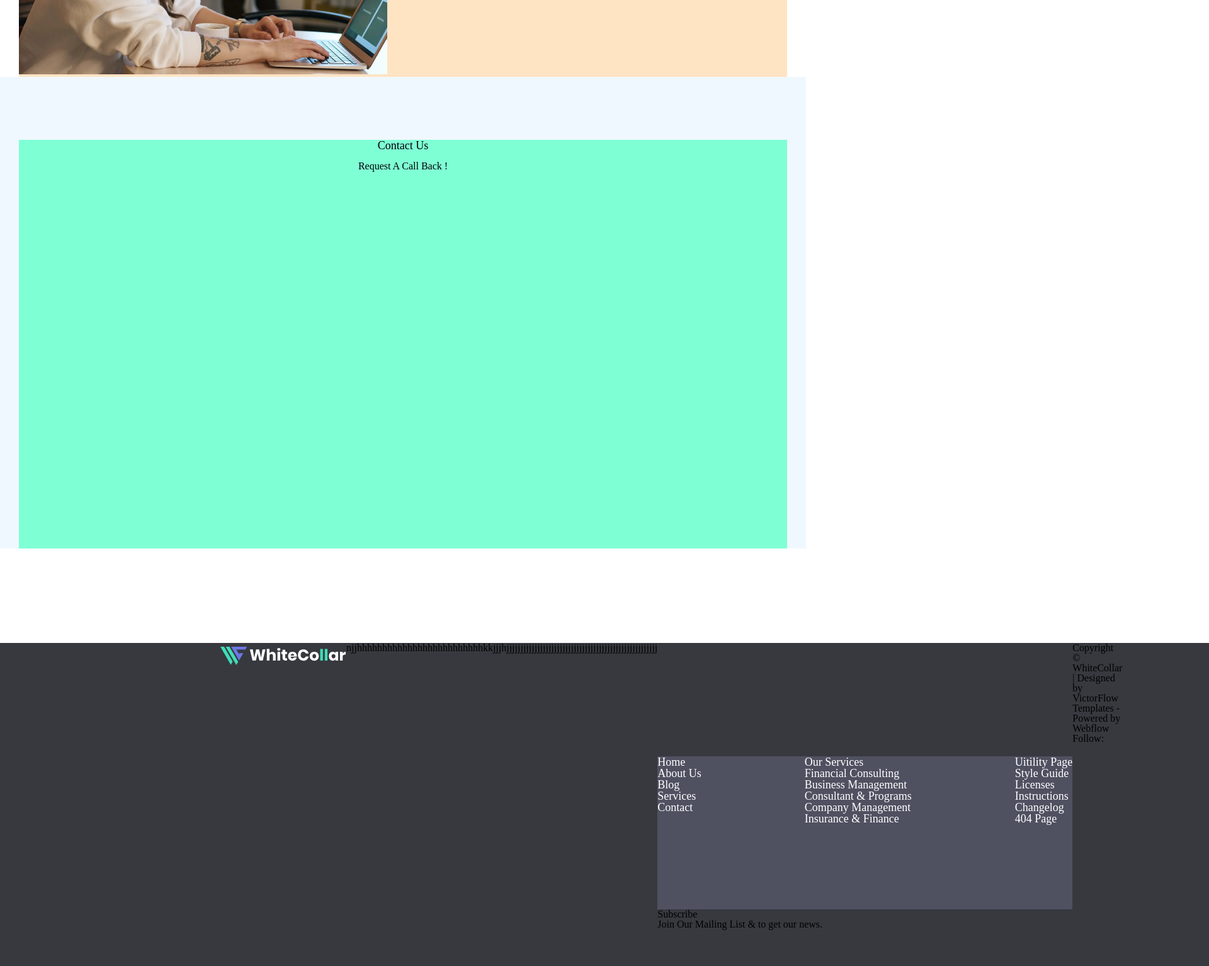
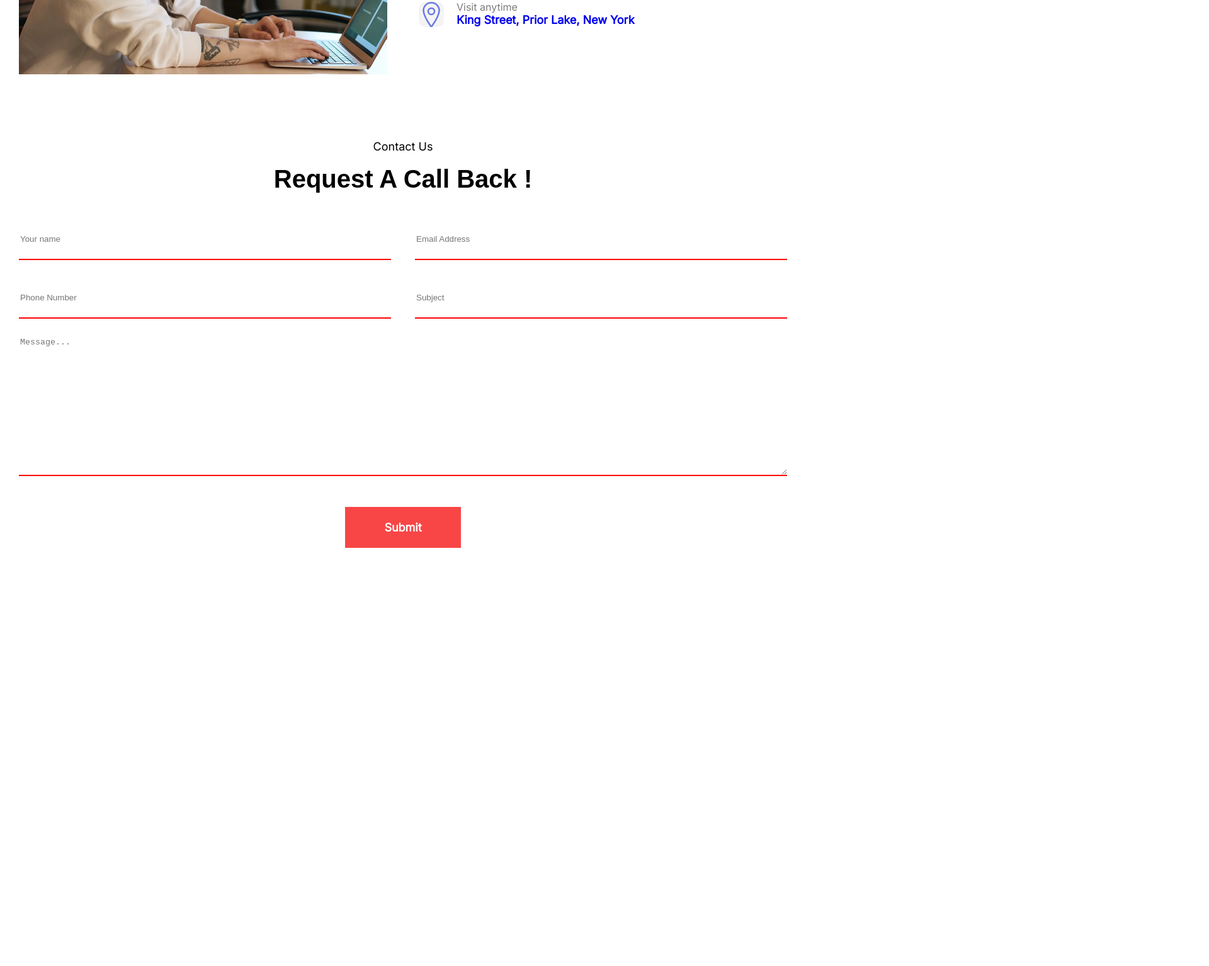
Before and after one commit to Nia-gabunia0/Niako-11, a plain HTML site: page index.html in a window 1280 px wide. Shown: the part 1134-2668 px from the top of the page at 63% size, 1920 px wide, since content can reach past the window. After the commit the page ends 2045 px from the top, so only its background shows below. Drawn offline with Linux system fonts and the light colour scheme.

Commit message:
Homework-11

```diff
--- a/css/media.css
+++ b/css/media.css
@@ -0,0 +1,57 @@
+@media (max-width:1220px){
+    .header-wraper{
+        max-width: 1220px;
+
+    }
+    .ul-item{
+        max-width: 1220px;
+        width: 90%;
+    }
+    .active{
+        display: none;
+    }
+    .button{
+        display: none;
+    }
+    .back-photo{
+        max-width: 1920;
+        width: 100%;
+    }
+    .back-photo-blar{
+        display: none;
+    }
+    .sect1-container{
+        display: flex;
+        flex-direction: column;
+        height: 600px;
+    }
+    .picture{
+        max-width: 1220px;
+        width: 100%;
+        justify-content: center;
+        background-repeat: no-repeat;
+    }
+    .text{
+        margin-top: 50px;
+        width: 100%;
+    }
+    .form-box{
+        max-width: 1220px;
+        width: 100%;
+        margin: 0 auto;
+    }
+    .input-info [type="text"],[type="email"],[type="tel"] {
+        outline: auto;
+        border-bottom: none;
+    }
+    .textarea{
+        max-width: 590px;
+        width: 100%;
+        border-radius: 10px;
+        outline: auto;
+        border-bottom: none;
+    }
+    .form-button{
+        margin-left: 30%;
+    }
+}
--- a/css/style.css
+++ b/css/style.css
@@ -1,6 +1,5 @@
-.header-wraper{  background-color: aquamarine;
-}
-.div-navigation{   background-color: #878fdd;
+/*Header*/
+.div-navigation{
     display: flex;
     justify-content: center;
     align-items: center;
@@ -21,6 +20,9 @@
     padding: 24px;
     font-family: 'Inter', sans-serif;
 }
+.button:hover {
+    background-color: #F84646;
+}
 .back-photo{
     background-image: url(../images/Photo.png);
     background-repeat: no-repeat;
@@ -35,7 +37,7 @@
     background-image: url(../images/Background.png);
     width: 828px;
     height: 458px;
-    top: 161px;
+    top: 160px;
     position: absolute;
     z-index: 2;
 }
@@ -54,6 +56,7 @@
     font-weight: 700;
     font-size: 60px;
 }
+/*Section1*/
 .section1{
     display: flex;
     justify-content: center;
@@ -61,7 +64,6 @@
     margin-top: 180px;
 }
 .sect1-container{
-    background-color: bisque;
     width: 1220px;
     height: 458px;
     display: flex;
@@ -74,12 +76,14 @@
     height: 454px;
 }
 .text{
+    margin-top: 15px;
     width: 585px;
     height: 454px;
 }
 .text h5{
     font-weight: 500;
     font-size: 18px;
+    font-family: 'Inter', sans-serif;
 
 }
 .text h2{
@@ -87,72 +91,115 @@
     font-size: 40px;
     margin-top: 16px;
     margin-bottom: 11px;
+    font-family: 'Poppins', sans-serif;
+
 }
 .text p{
     font-weight: 400;
     font-size: 18px;
     line-height: 26.31px;
+    font-family: 'Inter', sans-serif;
 }
+.icons-box{
+    display: flex;
+    flex-direction: column;
+    row-gap: 30px;
+    margin-top: 30px;
+}
+.icons-box h4{
+    margin-left: 10px;
+    color: #7D7D7D;
+    font-weight: 400;
+    font-size: 16px;
+    font-family: 'Inter', sans-serif;
+}
+.icons-box p{
+    margin-left: 10px;
+    font-weight: 600;
+    font-size: 18px;
+    color: #37393F;
+    font-family: 'Inter', sans-serif;
 
-/* bottom*/
-.section2{background-color: aliceblue;
+}
+.icons-info{
     display: flex;
-    justify-content: center;
-    align-self: center;
+    width: 360px;
+    height: 48px;
 }
-.sect1-container2{   background-color: aquamarine;
+.icons-info img{
+    background-color: #F4F4F4;
+    border-radius: 10px;
+    width: 40px;
+    height: 40px;
+}
+.div-txt{
+    margin-left: 10px;
+    width: 300px;
+    height: 48px;
+}
+/*FORM STYLES*/
+.form-box{
     width: 1220px;
     height: 649px;
-    display: flex;
-    justify-content: space-between;
+    margin: 0 auto;
     margin-top: 100px;
+    margin-bottom: 40px;
 }
-.text2{text-align: center;
-    width: 431px;
-    height: 86px;
-    margin-left: 394.5px;
+.form-texts{
+    text-align: center;
+    margin-bottom: 40px;
 }
-.text2 h4{
+.form-texts h5{
     font-weight: 500;
     font-size: 18px;
+    line-height: 21.78px;
     margin-bottom: 16px;
+    font-family: 'Inter', sans-serif;
 }
-text2 h2{
+.form-texts h2{
     font-weight: 700;
     font-size: 40px;
     line-height: 48.4px;
+    font-family: 'Manrope', sans-serif;
 }
-
-
-
-/*footer*/
-.footer{
-    background-color:#37393F;
-    width: 1920px;
-    margin-top: 150px;
+.input-info{
+    display: flex;
+    flex-direction: row;
+    flex-wrap: wrap;
+    row-gap: 28px;
+    column-gap: 38px;
 }
-.footer-box{
-    width:1.220px;
-    height: 513px;
-    display: flex;
-    margin-left: 350px;
+.input-info  [type="text"],[type="email"],[type="tel"]:focus {
+    outline: none;
 }
-.logo-div{
-    width: 200px;
-    height: 38px;
-    display: flex;
+.input-info [type="text"],[type="email"],[type="tel"] {
+    width: 591px;
+    height: 65px;
+    border: none;
+    border-bottom: 2px solid red;
 }
-.logo-div img{
+.textarea{
+    width: 1220px;
+    height: 222px;
+    margin-top: 28px;
+    border: none;
+    border-bottom: 2px solid red;
+}
+.textarea:focus {
+    outline: none;
+}
+.form-button{
+    background-color: #F84646;
+    width: 184px;
+    height: 65px;
+    font-weight: 600;
+    font-size: 18px;
+    border: none;
+    margin-top: 46px;
+    margin-left: 518px;
+    font-family: 'Inter', sans-serif;
     color: white;
 }
-.info{ background-color: #4f5161;
-    color: white;
-    display: flex;
-    justify-content: space-between;
-    width: 659.01px;
-    height: 243px;
-    margin-top: 180px;
-    font-weight: 400;
-    font-size: 18px;
-
+.form-button:hover {
+    background-color:#6B77E5;
 }
--- a/index.html
+++ b/index.html
@@ -10,6 +10,7 @@
     <link rel="preconnect" href="https://fonts.googleapis.com">
     <link rel="preconnect" href="https://fonts.gstatic.com" crossorigin>
     <link href="https://fonts.googleapis.com/css2?family=Inter&display=swap" rel="stylesheet">
+    <link href="https://fonts.googleapis.com/css2?family=Poppins:wght@700&display=swap" rel="stylesheet">
   </head>
   <body>
     <header class="header-wraper">
@@ -23,7 +24,7 @@
                         <li class="li-item"><a href="#"></a>Pages <svg xmlns="http://www.w3.org/2000/svg" height="1em" viewBox="0 0 448 512"><!--! Font Awesome Free 6.4.2 by @fontawesome - https://fontawesome.com License - https://fontawesome.com/license (Commercial License) Copyright 2023 Fonticons, Inc. --><path d="M201.4 342.6c12.5 12.5 32.8 12.5 45.3 0l160-160c12.5-12.5 12.5-32.8 0-45.3s-32.8-12.5-45.3 0L224 274.7 86.6 137.4c-12.5-12.5-32.8-12.5-45.3 0s-12.5 32.8 0 45.3l160 160z"/></svg></li>
                         <li class="li-item"><a href="#"></a>Services</li>
                         <li class="li-item"><a href="#"></a>Blog</li>
-                        <li class="li-item"><a href="#"></a>Contact Us</li>
+                        <li class="li-item active"><a href="#"></a>Contact Us</li>
                     </ul>
                 </nav>
             </div>
@@ -40,7 +41,7 @@
     </header>
     <main>
         <section class="section1">
-            <div class="sect1-container">  <!--top-->
+            <div class="sect1-container">
                 <div class="picture"></div>
                 <div class="text">
                     <h5>Let's Talk</h5>
@@ -49,78 +50,50 @@
                     Completely synergize resource taxing relationships via premier
                     niche ynamically innovate state of the art customer service.
                     </p>
+                <div class="icons-box">
+                      <div class="icons-info">
+                        <img src="images/Icon-tel.svg" alt="tel">
+                        <div class="div-txt">
+                          <h4>Have any question?</h4>
+                          <p> <a href="+01 569  896 654">Free +01 569  896 654</a> </p>
+                        </div>
+                      </div>
+                      <div class="icons-info">
+                        <img src="images/Icon-email.svg" alt="email">
+                        <div class="div-txt">
+                          <h4>Write email</h4>
+                          <p><a href="mailto:Info@whitecollar.com">Info@whitecollar.com</a></p>
+                        </div>
+                      </div>
+                      <div class="icons-info">
+                        <img src="images/Icon.svg" alt="location">
+                        <div class="div-txt">
+                          <h4>Visit anytime</h4>
+                          <p><a href="<iframe src="https://www.google.com/maps/embed?pb=!1m18!1m12!1m3!1d2835.332626187736!2d-93.4270653247374!3d44.71282258325854!2m3!1f0!2f0!3f0!3m2!1i1024!2i768!4f13.1!3m3!1m2!1s0x87f615d41e34597b%3A0x1200e3598a1ec4cf!2sPLate!5e0!3m2!1ska!2sge!4v1697656326164!5m2!1ska!2sge" width="600" height="450" style="border:0;" allowfullscreen="" loading="lazy" referrerpolicy="no-referrer-when-downgrade"></iframe>King Street,
+                            Prior Lake, New York</a>
+                            </p>
+                        </div>
+                      </div>
+                  </div>
                 </div>
             </div>
         </section>
-        <section class="section2">
-            <div class="sect1-container2"> <!--bottom-->
-                <div class="text2">
-                    <h4>Contact Us</h4>
-                    <h2>Request A Call Back !</h2>
-                </div>
+        <section>
+          <form class="form-box" action="">
+            <div class="form-texts">
+              <h5>Contact Us</h5>
+              <h2>Request A Call Back !</h2>
             </div>
+            <div class="input-info">
+              <input type="text" id="fname" name="Your name" placeholder="Your name" required>
+              <input type="email" id="email" name="Email Address" placeholder="Email Address"required>
+              <input type="tel" id="tel" name="Phone Number" placeholder="Phone Number" required>
+              <input type="text" id="subject" name="Subject" placeholder="Subject" required>
+            </div>
+            <textarea class="textarea" name="message" placeholder="Message..." id="message" required></textarea>
+            <button class="form-button" type="submit">Submit</button>
+          </form>
         </section>
     </main>
-    <footer class="footer">
-        <div class="footer-box">
-            <div class="logo-div">
-                <img src="images/Logo2.svg" alt="logo" />
-                <!--call us--> <p>njjhhhhhhhhhhhhhhhhhhhhhhhhhkk</p>
-                <!--mail us-->  <p>jjjhjjjjjjjjjjjjjjjjjjjjjjjjj</p>
-                <!--location-->  <p>jjjjjjjjjjjjjjjjjjjjjjjjjjjjj</p>
-            <div>
-
-
-            <div class="info">
-              <div>
-                <h3>Home</h3>
-                <p>About Us</p>
-                <p>Blog</p>
-                <p>Services</p>
-                <p>Contact</p>
-              </div>
-              <div>
-                <h3>Our Services</h3>
-                <p>Financial Consulting</p>
-                <p>Business Management</p>
-                <p>Consultant & Programs</p>
-                <p>Company Management</p>
-                <p>Insurance & Finance</p>
-              </div>
-              <div>
-                <h3>Uitility Page</h3>
-                <p>Style Guide</p>
-                <p>Licenses</p>
-                <p>Instructions</p>
-                <p>Changelog</p>
-                <p>404 Page</p>
-              </div>
-            </div>
-
-
-
-            <div>
-              <div>
-                <h3>Subscribe</h3>
-                <p>Join Our Mailing List & to get our news.</p>
-                <!--inputttt-->
-              </div>
-            </div>
-          </div>
-          <div>
-            <p>
-              Copyright © WhiteCollar | Designed by VictorFlow Templates - Powered
-              by Webflow
-            </p>
-            <div>
-              Follow:
-              <!--iconssss-->
-            </div>
-          </div>
-        </div>
-      </footer>
-
-
-
   </body>
 </html>
```
Also changed, not shown: images/Icon-email.svg (added), images/Icon-tel.svg (added), images/Icon.svg (added).
